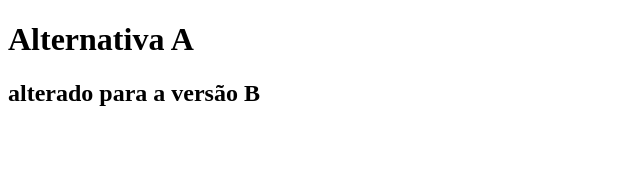
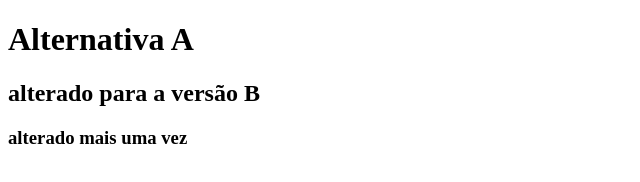
Before and after one commit to Manuelultimate/git, a plain HTML site: page index.html in a window 1280 px wide. Shown: the whole page, without its empty margins (0-640 px from the left). Drawn offline with Linux system fonts and the light colour scheme.

Commit message:
mais uma alteração

```diff
--- a/index.html
+++ b/index.html
@@ -8,5 +8,6 @@
 <body>
     <h1>Alternativa A</h1>
      <h2>alterado para a versão B</h2>
+     <h3>alterado mais uma vez</h3>
 </body>
 </html>
```
